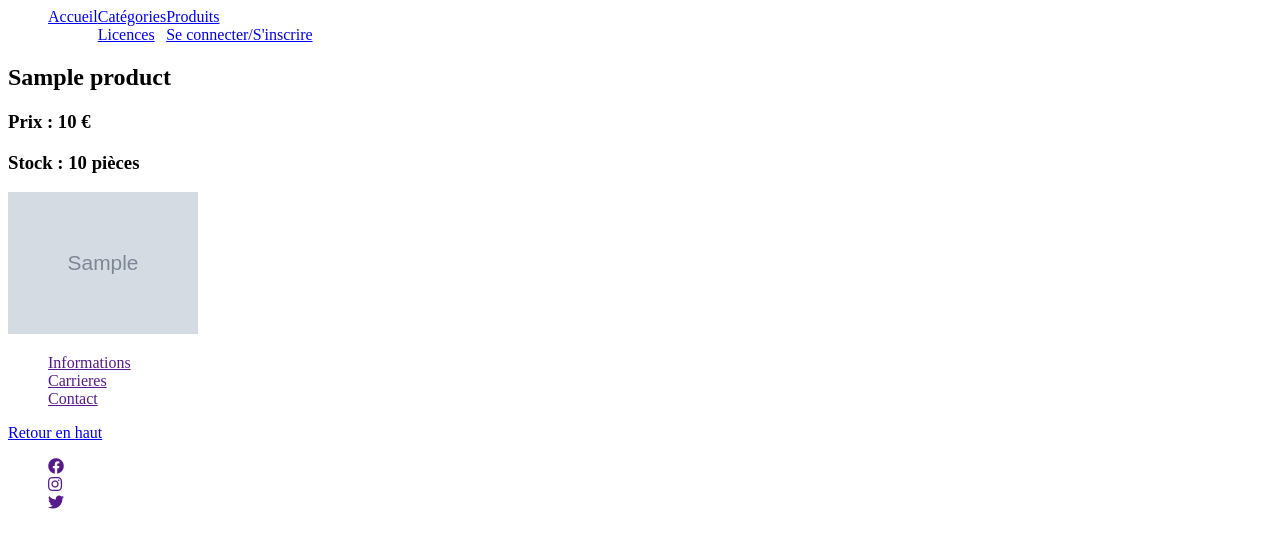
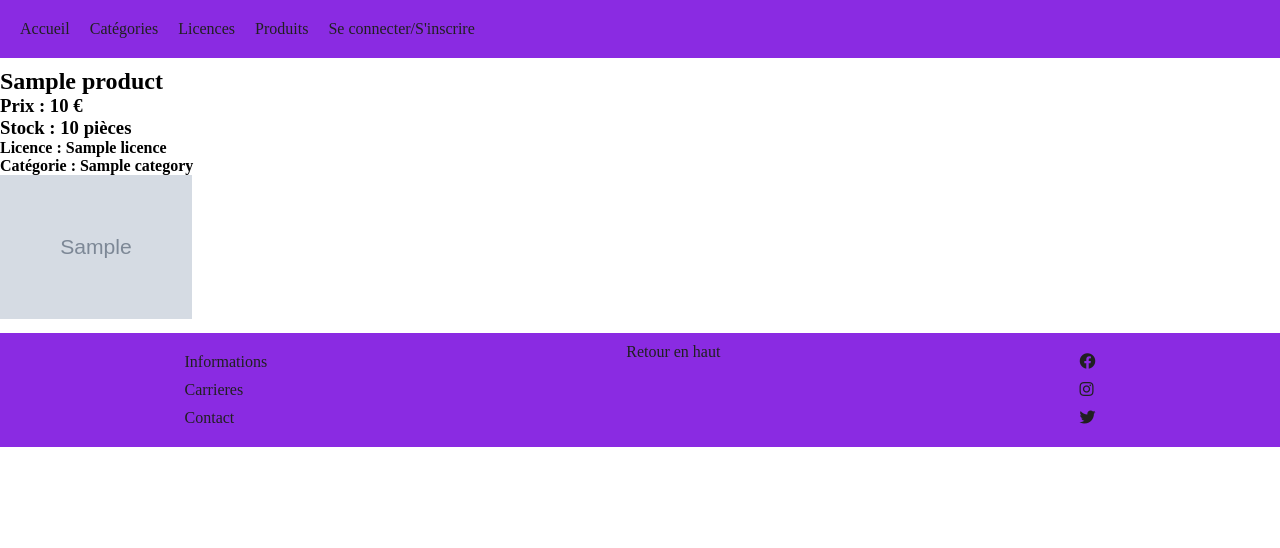
Before and after one commit to marjoriepro/symfony_projet, a Symfony app: template templates/front/product.html.twig in a window 1280 px wide. Shown: the top 548 px of the page. Run offline with Twig, Linux system fonts and the light colour scheme; the template is opened without the code that fills it: most values are stand-ins (such as "Sample title", 1, 10 or a date in 2020); grey boxes marked "Sample" are stand-in pictures; some libraries are stand-ins or nearby versions.

Commit message:
projet symfony mise à jour

```diff
--- a/public/style.css
+++ b/public/style.css
@@ -1,6 +1,28 @@
-.header{
-    display:flex;
+*{
+    margin: 0;
+    padding: 0;
 }
+
+header{
+    background-color: blueviolet;
+    padding:10px;
+    margin-bottom:10px;
+}
+
+
+.menu, .footer{
+    display: flex;
+}
+
+.footer{
+    background: blueviolet;
+    justify-content: space-around;
+    margin-top: 10px;
+    padding-top : 10px;
+    padding-bottom : 10px;
+}
+
+
 
 
 
@@ -9,6 +31,20 @@ img {
 }
 
 
-ul, li{
+ul{
     list-style-type: none;
 }
+
+li{
+    margin : 10px;
+}
+
+
+a {
+    text-decoration: none;
+    color: rgb(32, 32, 32);
+}
+
+a:hover{
+    color: grey;
+}
--- a/templates/admin/products.html.twig
+++ b/templates/admin/products.html.twig
@@ -16,7 +16,7 @@
     <div class="container">
         {% for product in products %}
             <div class="card">
-                {% for image in product.media | slice(0, 1) %}
+                {% for image in product.media | slice(0,1) %}
                     <img src="{{ asset('media/' ~ image.src) }}" alt="{{ image.alt }}">
                 {% endfor %}
                 <h1>{{ product.name }}</h1>
--- a/templates/front/base.html.twig
+++ b/templates/front/base.html.twig
@@ -16,36 +16,15 @@
 <body>
 
 <header >
-    <div class="header">
-        <ul>
-        <li></li>
+    <nav>
+        <ul class="menu">
+        <li><a href="{{ path('list_product') }}"> Accueil</a></li>
+        <li><a href="{{ path('list_category') }}">Catégories</a></li>
+        <li><a href="{{  path('list_licence') }}">Licences</a></li>
+        <li><a href="{{ path('list_product') }}">Produits</a></li>
+        <li><a href="#">Se connecter/S'inscrire </a></li>
         </ul>
-
-        <div class="w20">
-            <a href="{{ path('list_product') }}">
-                Accueil
-            </a>
-        </div>
-        <div class="search">
-
-            <div class="categories">
-                <a href="{{ path('list_category') }}">Catégories</a>
-            </div>
-            <div class="licences">
-                <a href="{{  path('list_licence') }}">Licences</a>
-            </div>
-        </div>
-        <div class="w40">
-            <div class="basket">
-                <a href="{{ path('list_product') }}">Produits</a>
-            </div>
-            <div class="log">
-                <a href="#">
-                        Se connecter/S'inscrire
-                </a>
-            </div>
-        </div>
-    </div>
+    </nav>
 </header>
 
 <main class="main">
--- a/templates/front/product.html.twig
+++ b/templates/front/product.html.twig
@@ -5,6 +5,8 @@
 	<h2>{{ product.name }}</h2>
 	<h3>Prix : {{ product.price }} €</h3>
 	<h3>Stock : {{ product.stock }} pièces </h3>
+    <h4> Licence : {{ product.licence.name}} </h4>
+    <h4> Catégorie : {{ product.category.name }}</h4>
 
 	{% for image in product.media %}
 
--- a/templates/front/products.html.twig
+++ b/templates/front/products.html.twig
@@ -11,7 +11,7 @@
     <div class="container">
         {% for product in products %}
             <div class="card">
-                {% for image in product.media | slice(0, 1) %}
+                {% for image in product.media | slice(0,1) %}
                     <img src="{{ asset('media/' ~ image.src) }}" alt="{{ image.alt }}">
                 {% endfor %}
                 <h1><a href="{{ path('show_product', {'id' : product.id}) }}">{{ product.name }}</a></h1>
```
Also changed, not shown: src/Controller/front/CategoryController.php (+9 -0 lines), src/Controller/front/LicenceController.php (+11 -0 lines), templates/admin/base.html.twig (+9 -26 lines), public/media/citrouille-61c09e7abe616.jpg (added).
